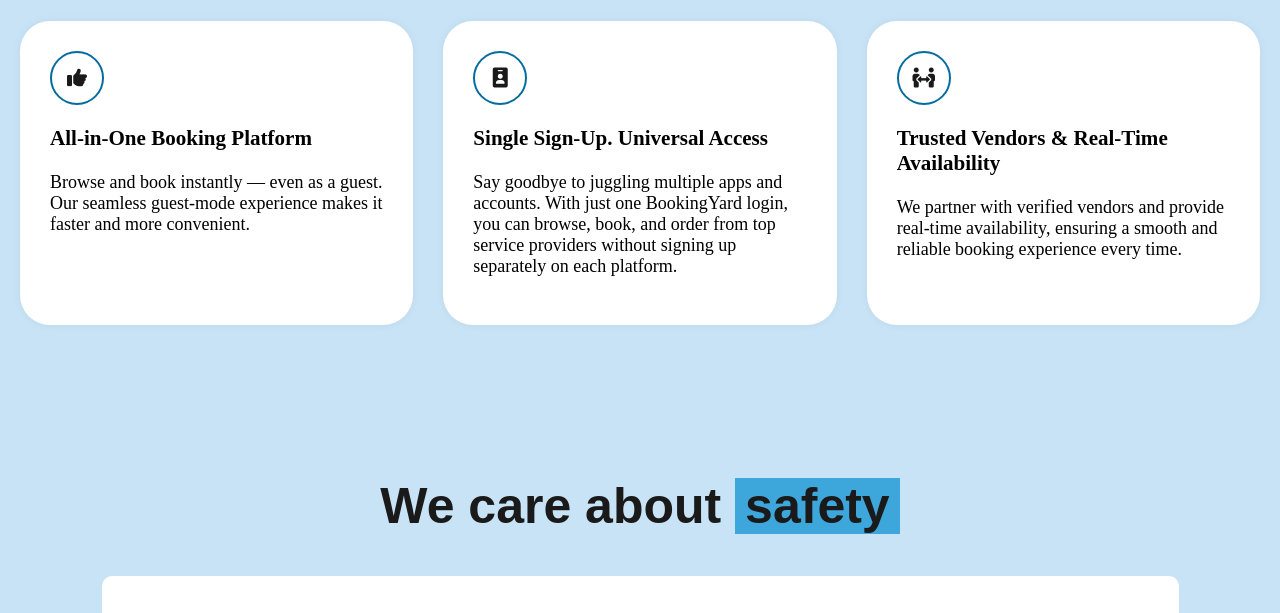
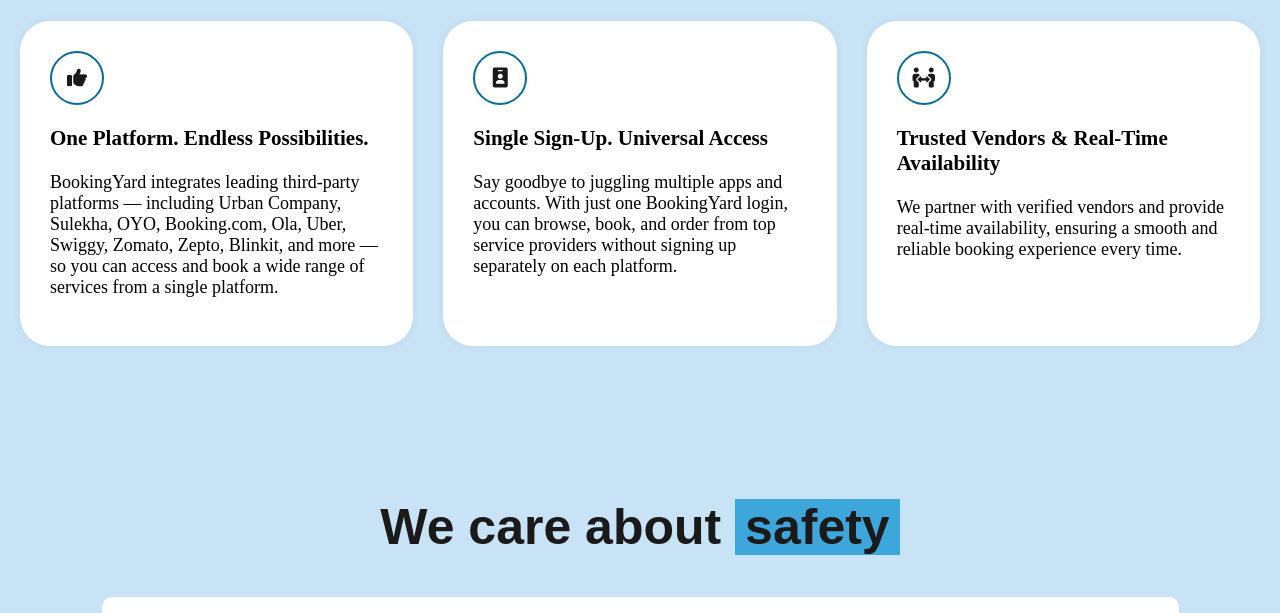
Before and after one commit to ASRathore0/Stuff-Booking, a plain HTML site: page assets/desktop.html in a window 1280 px wide. Shown: the part 940-1553 px from the top of the page. Drawn offline with Linux system fonts and the light colour scheme.

Commit message:
Update desktop.html

```diff
--- a/assets/desktop.html
+++ b/assets/desktop.html
@@ -605,8 +605,8 @@
   <div class="features">
     <div class="feature-box">
       <div class="icon"><i class="fa fa-thumbs-up"></i></div>
-      <h3>All-in-One Booking Platform</h3>
-      <p>Browse and book instantly — even as a guest. Our seamless guest-mode experience makes it faster and more convenient.</p>
+      <h3>One Platform. Endless Possibilities.</h3>
+      <p>BookingYard integrates leading third-party platforms — including Urban Company, Sulekha, OYO, Booking.com, Ola, Uber, Swiggy, Zomato, Zepto, Blinkit, and more — so you can access and book a wide range of services from a single platform.</p>
     </div>
     <div class="feature-box">
       <div class="icon"><i class="fa fa-id-badge"></i></div>
```
